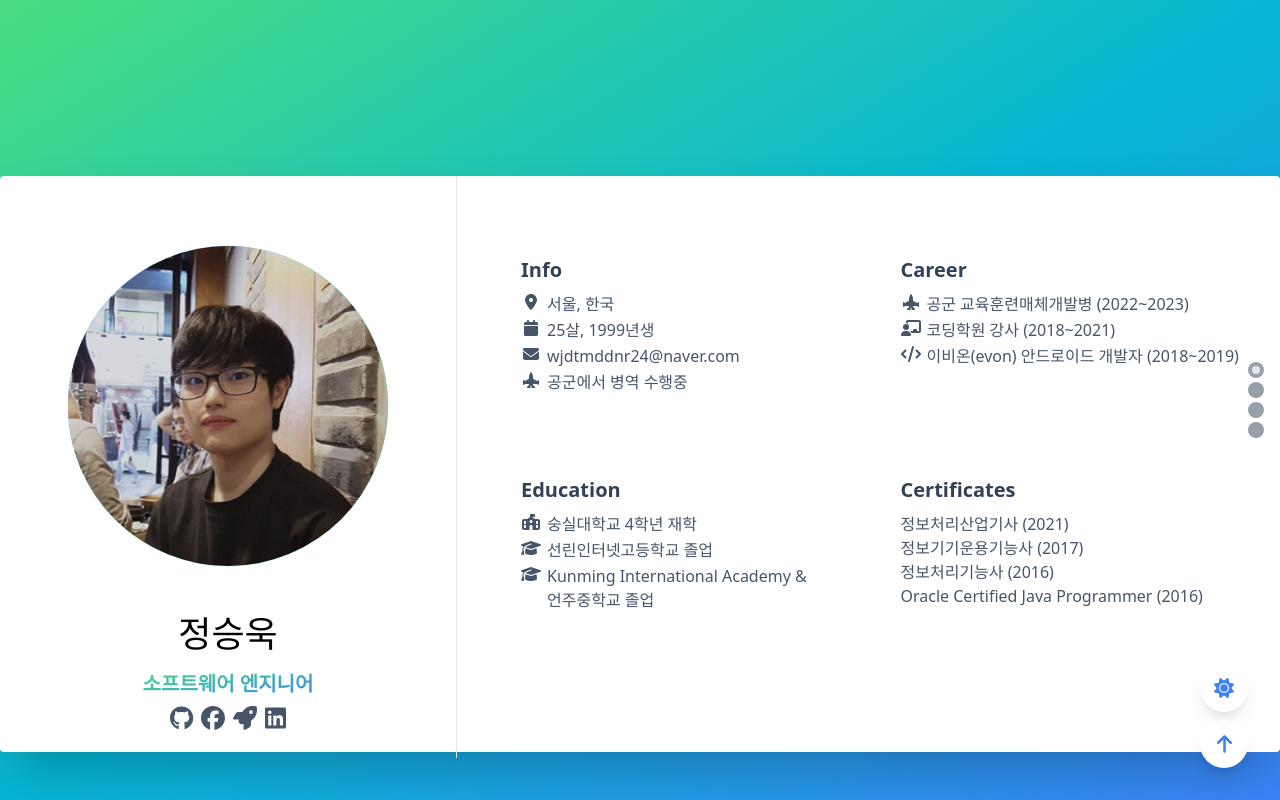
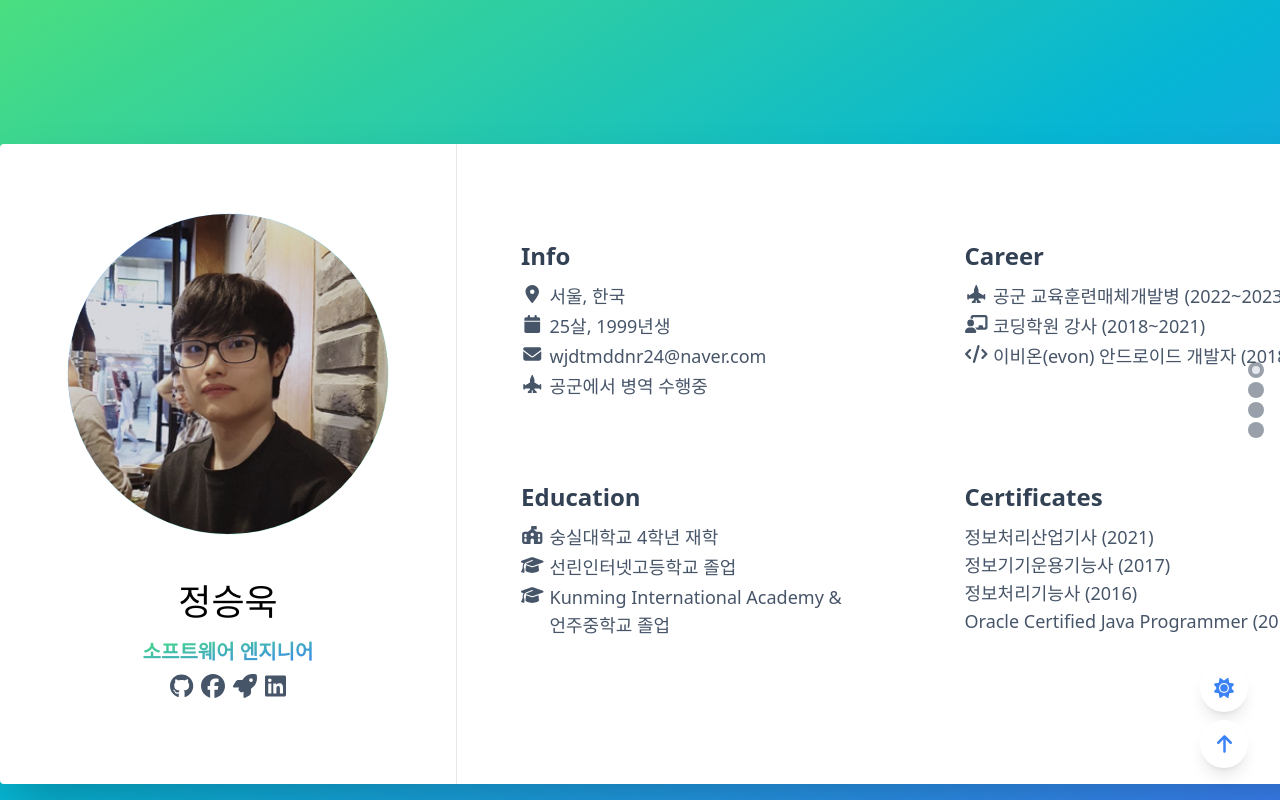
Before and after one commit to wjdtmddnr24/Curriculum-Vitae, a Next.js app: page / in a window 1280 px wide. Built offline with nearby package versions, Linux system fonts and the light colour scheme.

Commit message:
update: scale about 1.1x larger

```diff
--- a/src/features/profile/Profile.tsx
+++ b/src/features/profile/Profile.tsx
@@ -13,11 +13,11 @@ import { ProfileHeader } from "./ProfileHeader";
 
 export function Profile() {
   return (
-    <div className="flex-none bg-white dark:bg-slate-800 rounded shadow-2xl w-[80rem] h-[36rem] mx-auto grid grid-cols-[auto_1fr] divide-x dark:divide-slate-600">
+    <div className="flex-none bg-white dark:bg-slate-800 rounded shadow-2xl w-[88rem] h-[40rem] mx-auto grid grid-cols-[auto_1fr] divide-x dark:divide-slate-600">
       <ProfileHeader />
-      <div className="grid grid-cols-2 p-16 pr-0 pt-20 text-slate-600 dark:text-slate-300">
+      <div className="grid grid-cols-2 p-16 pr-0 pt-24 text-slate-600 dark:text-slate-300 text-lg">
         <div>
-          <div className="text-slate-700 dark:text-slate-200 font-bold text-xl mb-2">Info</div>
+          <div className="text-slate-700 dark:text-slate-200 font-bold text-2xl mb-2.5">Info</div>
           <IconList className="space-y-0.5">
             <IconList.Item icon={faLocationDot}>서울, 한국</IconList.Item>
             <IconList.Item icon={faCalendar}>25살, 1999년생</IconList.Item>
@@ -28,7 +28,7 @@ export function Profile() {
           </IconList>
         </div>
         <div>
-          <div className="text-slate-700 dark:text-slate-200 font-bold text-xl mb-2">Career</div>
+          <div className="text-slate-700 dark:text-slate-200 font-bold text-2xl mb-2.5">Career</div>
           <IconList className="space-y-0.5">
             <IconList.Item icon={faJetFighterUp}>공군 교육훈련매체개발병 (2022~2023)</IconList.Item>
             <IconList.Item icon={faChalkboardTeacher}>코딩학원 강사 (2018~2021)</IconList.Item>
@@ -36,7 +36,7 @@ export function Profile() {
           </IconList>
         </div>
         <div>
-          <div className="text-slate-700 dark:text-slate-200 font-bold text-xl mb-2">Education</div>
+          <div className="text-slate-700 dark:text-slate-200 font-bold text-2xl mb-2.5">Education</div>
           <IconList className="space-y-0.5">
             <IconList.Item icon={faSchoolFlag}>숭실대학교 4학년 재학</IconList.Item>
             <IconList.Item icon={faGraduationCap}>선린인터넷고등학교 졸업</IconList.Item>
@@ -49,7 +49,7 @@ export function Profile() {
         </div>
 
         <div>
-          <div className="text-slate-700 dark:text-slate-200 font-bold text-xl mb-2">Certificates</div>
+          <div className="text-slate-700 dark:text-slate-200 font-bold text-2xl mb-2.5">Certificates</div>
           <IconList>
             <IconList.Item>정보처리산업기사 (2021)</IconList.Item>
             <IconList.Item>정보기기운용기능사 (2017)</IconList.Item>
```
